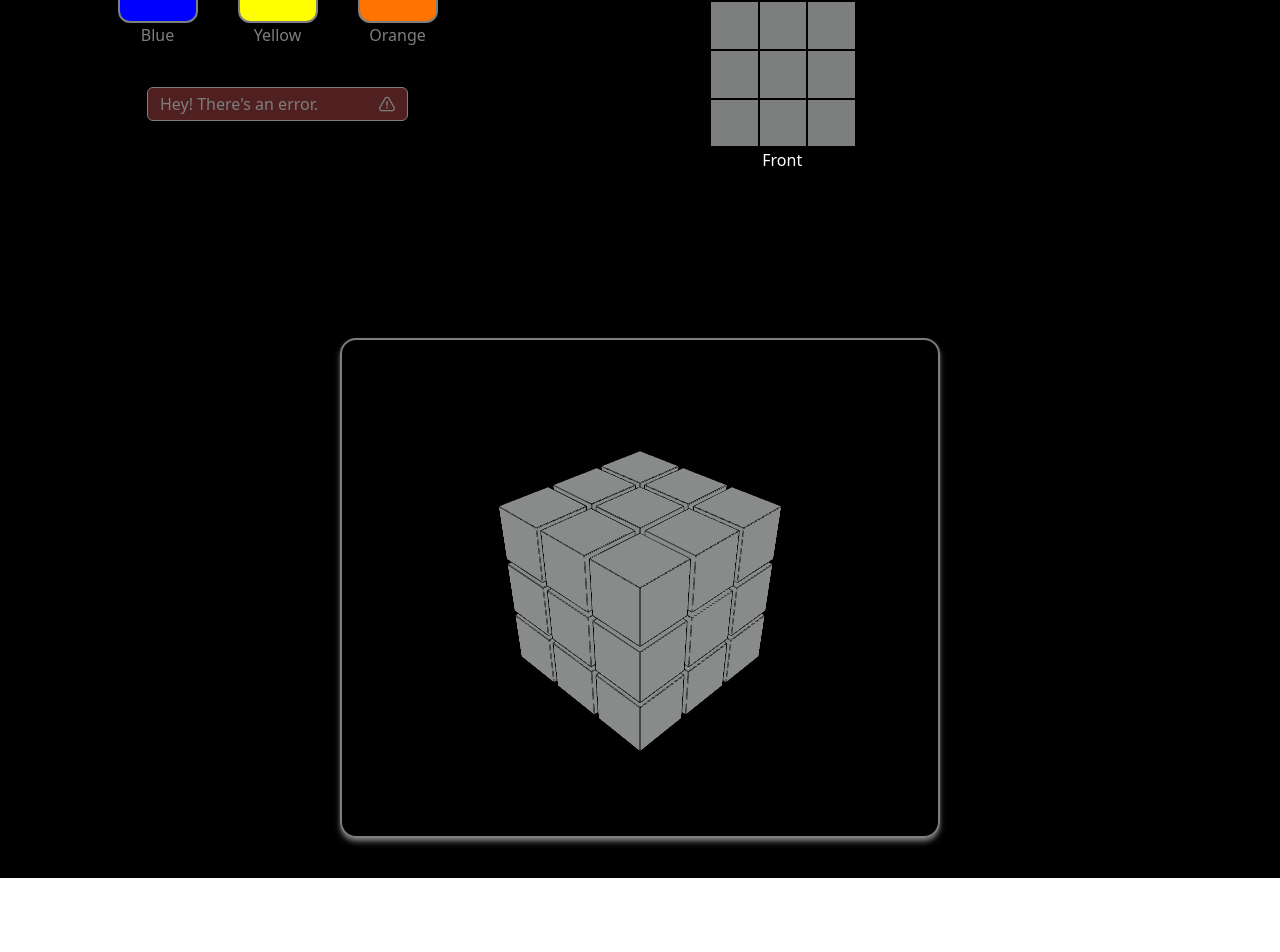
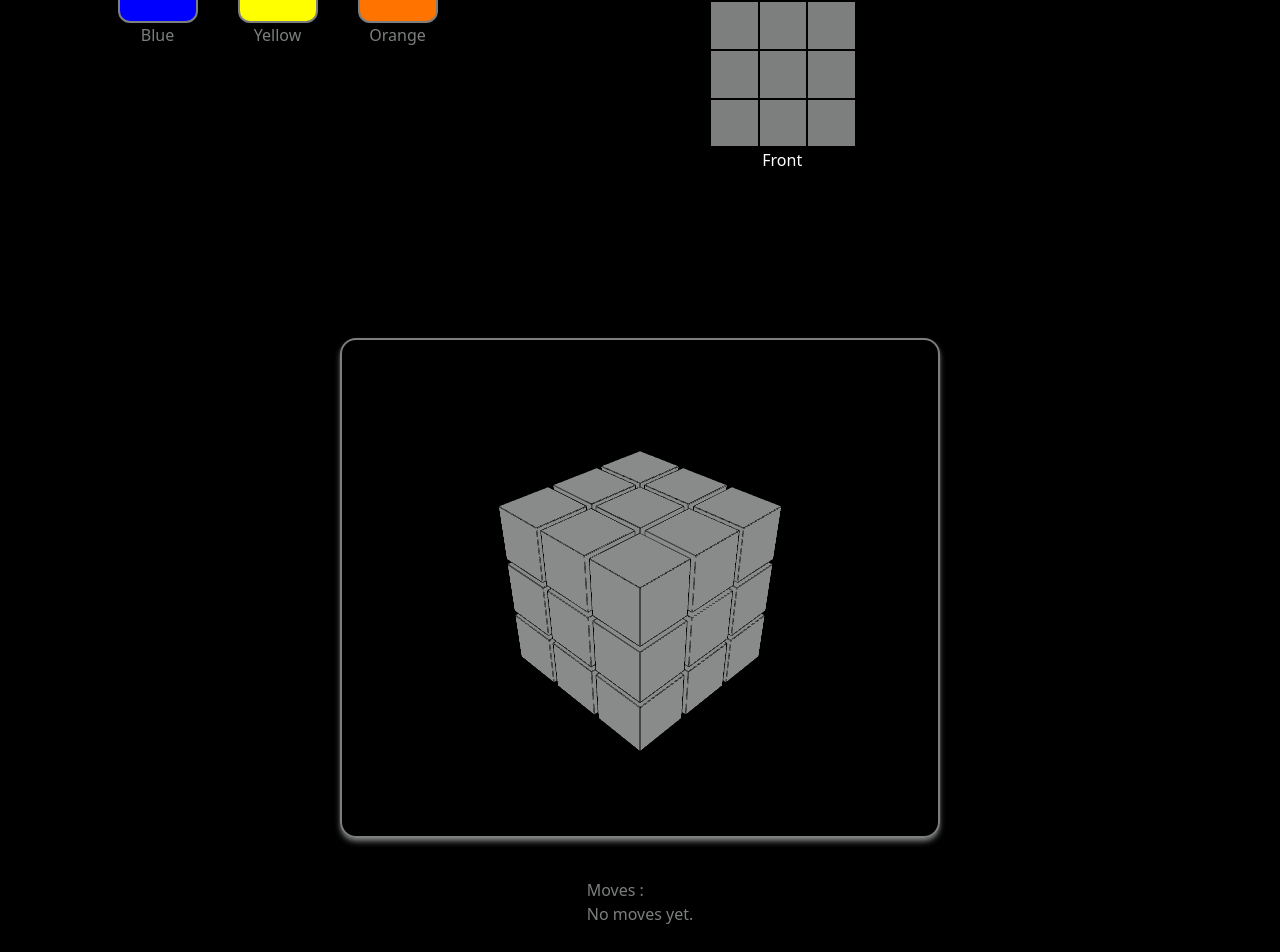
Before and after one commit to DarshParikh25/CubeMentor, a React (Vite) app: page / in a window 1280 px wide. Shown: the part 500-1452 px from the top of the page. Before the commit the page ends 1378 px from the top, so only its background shows below. Built offline with nearby package versions, Linux system fonts and the light colour scheme.

Commit message:
Added the funtionality of errors and dummy moves

```diff
--- a/package.json
+++ b/package.json
@@ -13,6 +13,7 @@
     "@react-three/drei": "^10.6.1",
     "@react-three/fiber": "^9.3.0",
     "@tailwindcss/vite": "^4.1.11",
+    "cubejs": "^1.3.2",
     "react": "^19.1.0",
     "react-dom": "^19.1.0",
     "tailwindcss": "^4.1.11",
--- a/src/App.tsx
+++ b/src/App.tsx
@@ -2,6 +2,7 @@ import { type JSX } from "react"
 import Navbar from "./components/Navbar"
 import CubeFormation from "./components/CubeFormation"
 import RubiksCube from "./components/RubiksCube"
+import MovesHistory from "./components/MovesHistory"
 
 const App = (): JSX.Element => {
 
@@ -10,8 +11,9 @@ const App = (): JSX.Element => {
       <Navbar />
       <main className="w-full">
         <CubeFormation />
-        <section className="p-10 flex justify-center">
+        <section className="p-10 2xl:grid 2xl:grid-cols-2 max-2xl:flex max-2xl:flex-col max-2xl:items-center max-2xl:gap-10">
           <RubiksCube />
+          <MovesHistory />
         </section>
       </main>
     </div>
--- a/src/components/CubeFormation.tsx
+++ b/src/components/CubeFormation.tsx
@@ -1,14 +1,8 @@
-import { useContext, useEffect, type JSX } from 'react'
-import AppContext, { type AppContextType } from '../context/AppContext';
+import { useState, useEffect, type JSX } from 'react'
+import { useAppContext } from '../hooks/useAppContext';
 
 const CubeFormation = (): JSX.Element => {
-    const context: AppContextType | undefined = useContext(AppContext)
-
-    if(!context) {
-        return <div>Loading...</div>
-    }
-
-    const { size, setSize, color, setColor, cube, setCube } = context;
+    const { size, setSize, color, setColor, cube, setCube } = useAppContext();
 
     const colors: [string, string][] = [
         ['#fff', 'White'],
@@ -18,6 +12,7 @@ const CubeFormation = (): JSX.Element => {
         ['#ff0', 'Yellow'],
         ['#ff7300', 'Orange']
     ]
+    const [error, setError] = useState<string | null>(null);
 
     useEffect(() => {
         setCube(
@@ -86,10 +81,12 @@ const CubeFormation = (): JSX.Element => {
                 </div>
 
                 {/* Error box */}
-                <div className="w-[60%] border border-[#7c7f7e] rounded-md px-3 py-1 bg-[#ff636350] flex justify-between items-center">
-                    <p>Hey! There's an error.</p>
-                    <img src="/warning.png" alt="warning-icon" className="w-4" />
-                </div>
+                {error && (
+                    <div className="w-[60%] border border-[#7c7f7e] rounded-md px-3 py-1 bg-[#ff636350] flex justify-between items-center">
+                        <p>{error}</p>
+                        <img src="/warning.png" alt="warning-icon" className="w-4" />
+                    </div>
+                )}
             </div>
 
             {/* Rubik's Cube Layout */}
--- /dev/null
+++ b/src/components/MovesHistory.tsx
@@ -0,0 +1,27 @@
+import type { JSX } from 'react'
+import { useAppContext } from '../hooks/useAppContext'
+
+const MovesHistory = (): JSX.Element => {
+    const { moves } = useAppContext();
+
+    return (
+        <div>
+            <h2>Moves :</h2>
+            <div>
+                {
+                    moves.length === 0 ? (
+                        <p>No moves yet.</p>
+                    ) : (
+                        <ul>
+                            {moves.map((move, index) => (
+                                <li key={index}>{move}</li>
+                            ))}
+                        </ul>
+                    )
+                }
+            </div>
+        </div>
+    )
+}
+
+export default MovesHistory
--- a/src/components/Navbar.tsx
+++ b/src/components/Navbar.tsx
@@ -1,24 +1,75 @@
-import type { JSX } from 'react';
+import type { JSX } from 'react'
 import { useAppContext } from '../hooks/useAppContext';
 
 const Navbar = (): JSX.Element => {
-    const { setSize, setCube } = useAppContext();
+    const { setCube, cube, setMoves, size } = useAppContext();
 
     const handleReset = (): void => {
-        setSize(3);
-
         setCube(
             Array.from({ length: 6 }, () => (
-                Array(3 * 3).fill('#7c7f7e')
+                Array(size * size).fill('#7c7f7e')
             ))
         )
     }
+
+    const handleSolve = (): void => {
+        const requiredCount = size * size;
+
+        const colorNames: Record<string, string> = {
+            '#fff': 'White',
+            '#f00': 'Red',
+            '#0f0': 'Green',
+            '#00f': 'Blue',
+            '#ff0': 'Yellow',
+            '#ff7300': 'Orange',
+            '#7c7f7e': 'Uncolored'
+        };
+
+        const allColors = cube.flat();
+
+        const colorCount: Record<string, number> = {};
+        for (const color of allColors) {
+            if (!colorCount[color]) colorCount[color] = 0;
+            colorCount[color]++;
+        }
+
+        if (colorCount['#7c7f7e'] || colorCount['#ccc']) {
+            alert('Please color all tiles before solving.');
+            return;
+        }
+
+        const uniqueColors = Object.keys(colorCount);
+
+        if (uniqueColors.length !== 6) {
+            alert('Cube must contain exactly 6 unique colors.');
+            return;
+        }
+
+        const invalidColorCounts = Object.entries(colorCount).filter(
+            ([, count]) => count !== requiredCount
+        );
+
+        if (invalidColorCounts.length > 0) {
+            const errorList = invalidColorCounts.map(
+                ([color, count]) => `${colorNames[color] || color}: ${count} squares`
+            ).join('\n');
+
+            alert(`Each color must appear exactly ${requiredCount} times.\nIssues:\n${errorList}`);
+            return;
+        }
+
+        const exampleMoves = ['U', 'R', "U'", 'L2', 'F'];
+        setMoves(exampleMoves);
+    };
 
     return (
         <nav className="py-10 flex justify-between items-center">
             <img src="/logo.png" alt="logo" className="max-w-50" />
             <div className="flex md:gap-5 gap-10">
-                <button className="md:bg-transparent md:border md:border-[#7c7f7e] md:rounded-full md:text-sm md:px-5 md:py-2 flex md:gap-1.5 justify-center items-center cursor-pointer">
+                <button
+                    onClick={handleSolve}
+                    className="md:bg-transparent md:border md:border-[#7c7f7e] md:rounded-full md:text-sm md:px-5 md:py-2 flex md:gap-1.5 justify-center items-center cursor-pointer"
+                >
                     <span className="md:block hidden">Solve</span>
                     <img src="/play.png" alt="solve-icon" className="md:w-3 cursor-pointer" />
                 </button>
--- a/src/context/AppContext.tsx
+++ b/src/context/AppContext.tsx
@@ -6,7 +6,9 @@ export type AppContextType = {
     color: string | null,
     setColor: React.Dispatch<React.SetStateAction<string | null>>,
     cube: string[][],
-    setCube: React.Dispatch<React.SetStateAction<string[][]>>
+    setCube: React.Dispatch<React.SetStateAction<string[][]>>,
+    moves: string[],
+    setMoves: React.Dispatch<React.SetStateAction<string[]>>
 }
 
 const AppContext = createContext<AppContextType | undefined>(undefined);
--- a/src/context/AppContextProvider.tsx
+++ b/src/context/AppContextProvider.tsx
@@ -13,6 +13,7 @@ const AppContextProvider: React.FC<Props> = ({ children }) => {
             Array(9).fill('#7c7f7e')
         ))
     );
+    const [moves, setMoves] = useState<string[]>([]);
 
     const value: AppContextType = {
         size,
@@ -20,7 +21,9 @@ const AppContextProvider: React.FC<Props> = ({ children }) => {
         color,
         setColor,
         cube,
-        setCube
+        setCube,
+        moves,
+        setMoves
     }
 
     return (
```
Also changed, not shown: 1 other file (tests, documents, lock files or other folders).
